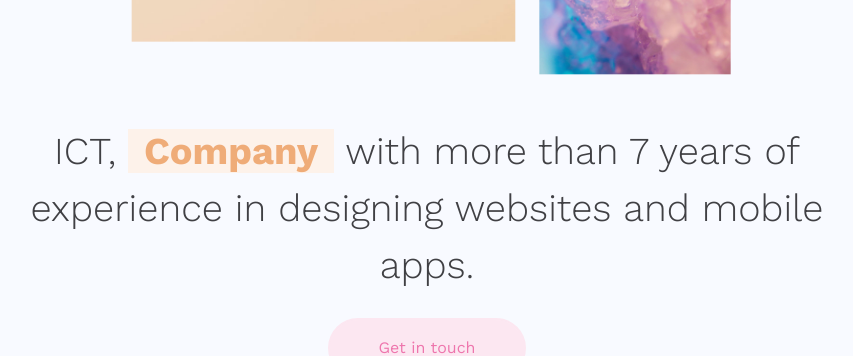
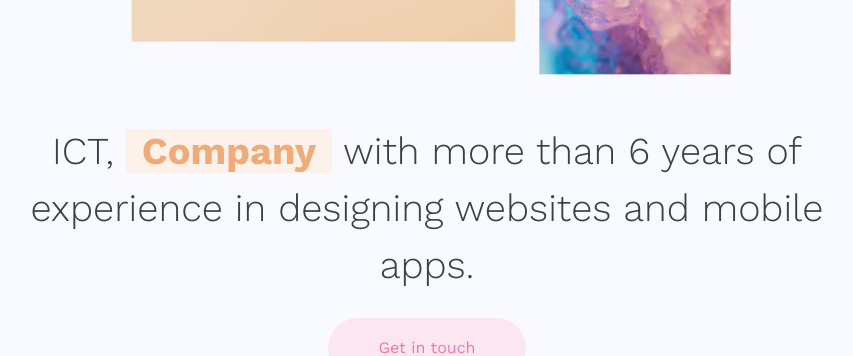
Before and after one commit to jozebiz/jozebiz.github.io, a plain HTML site: page index.html in a window 1280 px wide. Shown: the part 1100-1456 px from the top of the page, without its empty margins (213-1066 px from the left). Drawn offline with nearby package versions, Linux system fonts and the light colour scheme; some packages are replaced by stand-ins of ours; no server answers; animation ran at ten frames a second; files whose address does not match are found by name.

Commit message:
Update index.html

```diff
--- a/index.html
+++ b/index.html
@@ -181,7 +181,7 @@
         </div>
         <div class="row mt-5 d-flex justify-content-center">
           <div class="col-md-8 text-center heading-section ftco-animate">
-            <h2 class="h1">ICT, <strong class="px-3">Company</strong> with more than 7 years of experience in designing websites and mobile apps.</h2>
+            <h2 class="h1">ICT, <strong class="px-3">Company</strong> with more than 6 years of experience in designing websites and mobile apps.</h2>
             <p><a href="#" class="btn btn-primary mt-3 py-3 px-5">Get in touch</a></p>
           </div>
         </div>
```
